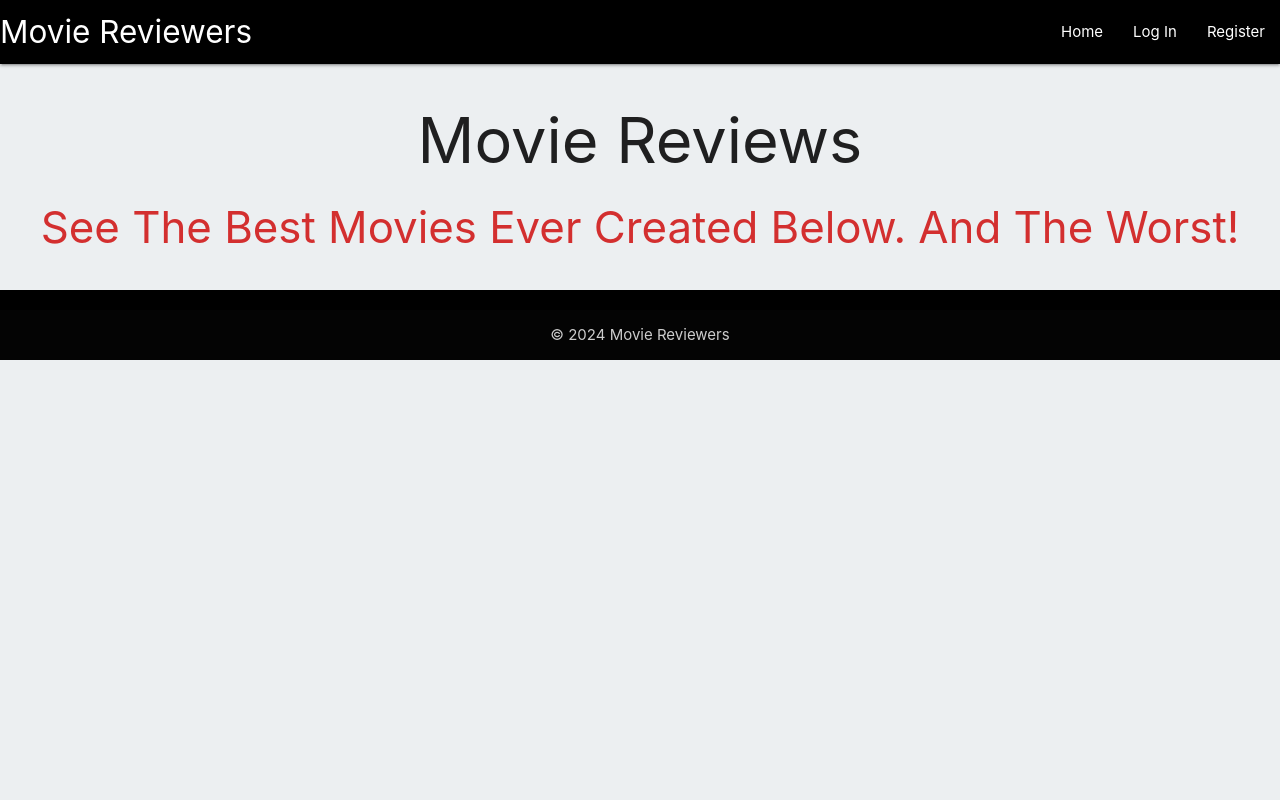
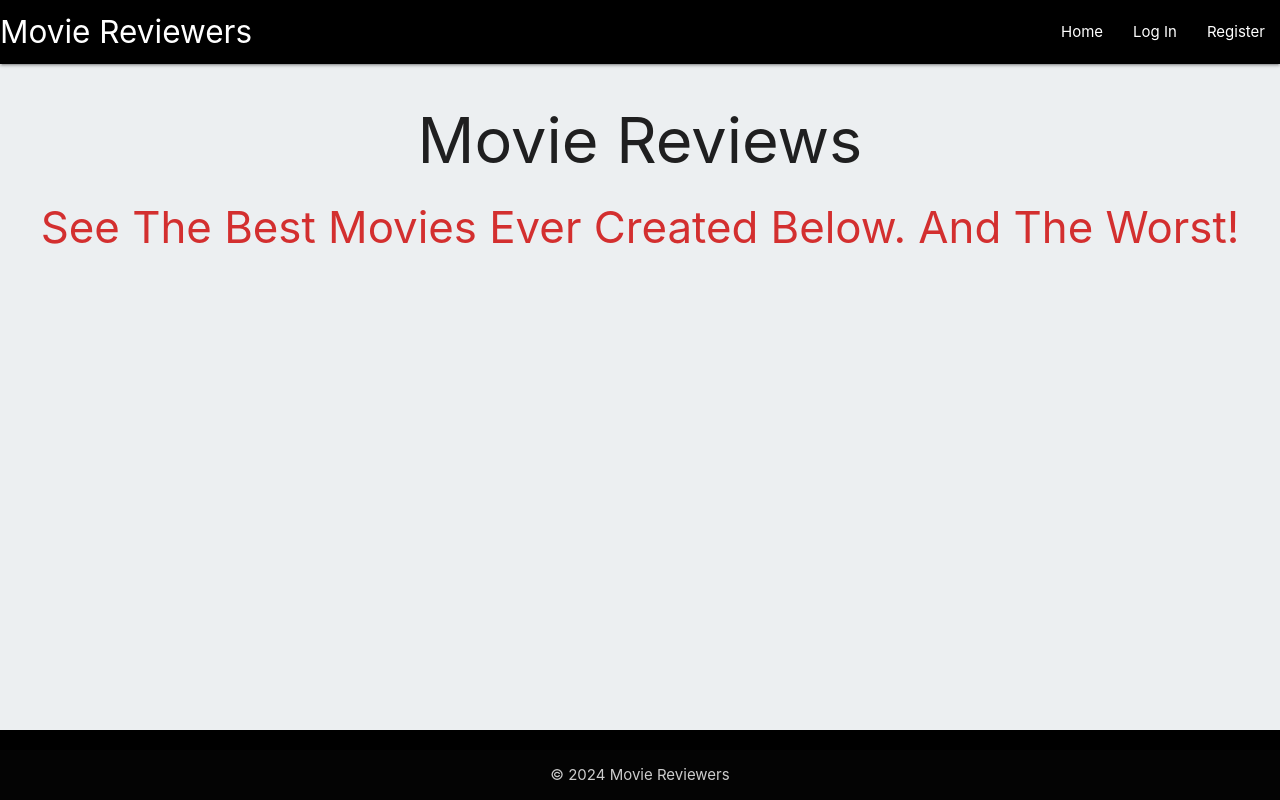
Before and after one commit to toddnedwards/milestone-3-project-movie-reviewer, a Flask app: page /get_reviews in a window 1280 px wide. Run offline with Flask 3, Linux system fonts and the light colour scheme; data that the repository does not hold is empty; some libraries are stand-ins or nearby versions.

Commit message:
styling for body and main added to keep footer at end of page. added design for index.html review cards

```diff
--- a/static/css/style.css
+++ b/static/css/style.css
@@ -1,6 +1,13 @@
 body {
     background-color: #eceff1;
-}
+    display: flex;
+    min-height: 100vh;
+    flex-direction: column;
+  }
+
+  main {
+    flex: 1 0 auto;
+  }
 
 h1, h2, h3 {
     text-transform: capitalize;
@@ -22,3 +29,24 @@
 .text-shadow {
     text-shadow: 8px 8px 5px rgba(0, 0, 0, 0.5);
 }
+
+.reviews-heading {
+    font-size: 30px;
+    padding-top: 20px;
+}
+
+.reviews-section {
+    margin-top: 50px;
+    max-width: 100%;
+    overflow-wrap: break-word;
+    word-wrap: break-word;
+    height: ;
+}
+
+.reviews-section h4 {
+    font-size: 30px;
+}
+
+.genre {
+    font-size: 20px;
+}
--- a/static/js/script.js
+++ b/static/js/script.js
@@ -1,3 +1,4 @@
 $(document).ready(function(){
     $('.sidenav').sidenav();
+
   });
```
